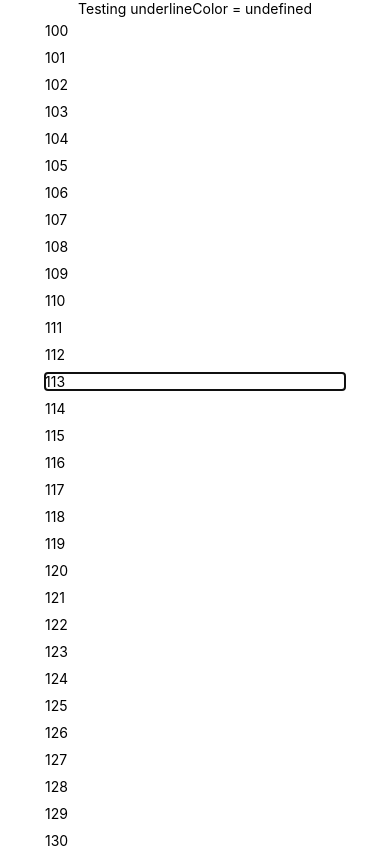
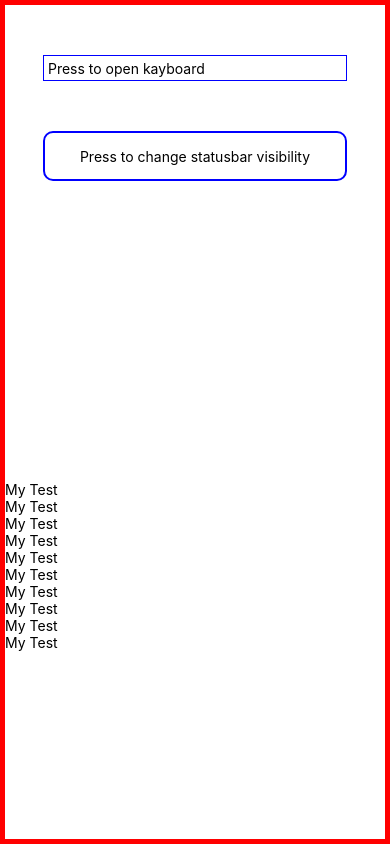
Before and after one commit to fabOnReact/AwesomeProject, a React Native app: screen / in a window 390 px wide. Shown: the top 848 px of the page. Built offline with nearby package versions, Linux system fonts and the light colour scheme.

Commit message:
permissions example

```diff
--- a/App.js
+++ b/App.js
@@ -1,140 +1,93 @@
-/**
- * A test component to reproduce the crash reported at
- * https://github.com/facebook/react-native/issues/17530
- */
+import * as React from 'react';
+import { TextInput, View, TouchableOpacity, StatusBar, Text, StyleSheet } from 'react-native';
+import {PermissionsAndroid} from 'react-native';
 
-import * as React from "react";
-import { View, ScrollView, TextInput, Text, StyleSheet } from "react-native";
+async function requestAllPermissions() {
+  try {
+    const granted = await PermissionsAndroid.requestMultiple(
+    [PermissionsAndroid.PERMISSIONS.CAMERA, PermissionsAndroid.PERMISSIONS.RECORD_AUDIO]
+  );
 
-// These are the test parameters
-const params = {
-  underlineColors: ["red", undefined, "transparent", "rgba(0, 0, 0, 0)"],  // The colors to test
-  numberOfInputs: 100, // How many TextInput to render at a time
-  focusIntervalMs: 200, // How often to change focus between them
-  displayForMs: 3000, // How long to display them (set to 0 for indefinite)
-  delayDisplayForMs: 10, // How long to delay between displays
-  withScrollView: false // Whether to use a ScrollView
-};
-
-const testText = index =>
-  `Testing underlineColor = ${params.underlineColors[index] || "undefined"}`;
-
-class AndroidTextInputTest extends React.Component{
-  state = {
-    underlineColorIndex: 0,
-    showInputs: true,
-    startKey: 0
-  };
-  mounted = false;
-  focusInterval = undefined;
-  textInputRefs = undefined;
-  focussedInputIndex = 0;
-
-  componentDidMount() {
-    console.log(`Testing with params = `, JSON.stringify(params));
-    this.mounted = true;
-    setTimeout(this._showInputs, params.delayDisplayForMs);
-    setInterval(this._focusAnInput, params.focusIntervalMs);
+  if (granted[PermissionsAndroid.PERMISSIONS.CAMERA] == PermissionsAndroid.RESULTS.GRANTED) {
+    console.warn('You can use the camera');
+  } else {
+    console.warn('Camera permission denied');
   }
 
-  componentWillUnmount() {
-    clearInterval(this.focusInterval);
-    this.mounted = false;
+  } catch (err) {
+    console.warn(err);
+  }
+}
+
+export default class App extends React.Component {
+  constructor(props) {
+    super(props);
+    requestAllPermissions();
   }
 
-  _focusAnInput = () => {
-    if (this.mounted && this.textInputRefs) {
-      if (this.focussedInputIndex >= this.textInputRefs.length) {
-        this.focussedInputIndex = 0;
-      }
-      const textInputRef = this.textInputRefs[this.focussedInputIndex];
-      const textInput = this.refs[textInputRef];
-      if (textInput) {
-        this.focussedInputIndex++;
-        this.refs[textInputRef].focus();
-      }
-    }
-  };
+  state = {
+    statusBarVisible: true,
+  }
 
-  _showInputs = () => {
-    if (this.mounted) {
-      console.log(testText(this.state.underlineColorIndex));
-      this.setState({ showInputs: true });
-      if (params.displayForMs) {
-        setTimeout(this._unshowInputs, params.displayForMs);
-      }
-    }
-  };
-
-  _unshowInputs = () => {
-    this.focussedInputIndex = 0;
-    this.textInputRefs = undefined;
-    if (this.mounted) {
-      let next = this.state.underlineColorIndex + 1;
-      if (next === params.underlineColors.length) {
-        next = 0;
-      }
-      this.setState({
-        underlineColorIndex: next,
-        showInputs: false,
-        startKey: this.state.startKey + params.numberOfInputs
-      });
-      setTimeout(this._showInputs, params.delayDisplayForMs);
-    }
-  };
+  onPress = () => {
+    const { statusBarVisible } = this.state;
+    StatusBar.setHidden(!statusBarVisible);
+    this.setState({ statusBarVisible: !statusBarVisible })
+  }
+  componentDidMount() {
+  }
 
   render() {
-    const textInputs = [];
-    const { underlineColorIndex } = this.state;
-    const underlineColor = params.underlineColors[underlineColorIndex];
-
-    const refs = [];
-
-    if (this.state.showInputs) {
-      for (let i = 0; i < params.numberOfInputs; i++) {
-        const key = this.state.startKey + i + "";
-        refs.push(key);
-        textInputs.push(
-          <TextInput
-            ref={key}
-            key={key}
-            placeholder={key}
-            underlineColorAndroid={underlineColor}
-            style={styles.textInput}
-          />
-        );
-      }
-      if (!this.textInputRefs) {
-        this.textInputRefs = refs;
-      }
-    }
-
     return (
-      <View style={styles.mainView}>
-        <Text>{testText(underlineColorIndex)}</Text>
-        {params.withScrollView ? (
-          <React.Fragment>
-            <Text>With ScrollView</Text>
-            <ScrollView>{textInputs}</ScrollView>
-          </React.Fragment>
-        ) : (
-          <React.Fragment>{textInputs}</React.Fragment>
-        )}
+      <View style={styles.container}>
+        <TextInput style={styles.textInput} placeholder=' Press to open kayboard'/>
+        <TouchableOpacity style={styles.button} onPress={this.onPress}>
+          <Text>Press to change statusbar visibility</Text>
+        </TouchableOpacity>
+        <View
+          style={{marginTop:300}}>
+          <Text>My Test</Text>
+          <Text>My Test</Text>
+          <Text>My Test</Text>
+          <Text>My Test</Text>
+          <Text>My Test</Text>
+          <Text>My Test</Text>
+          <Text>My Test</Text>
+          <Text>My Test</Text>
+          <Text>My Test</Text>
+          <Text>My Test</Text>
+        </View>
       </View>
     );
   }
 }
 
 const styles = StyleSheet.create({
-  mainView: {
+  container: {
     flex: 1,
-    alignItems: "center"
+    borderWidth: 5,
+    borderColor: 'red'
   },
+
   textInput: {
-    backgroundColor: "white",
-    margin: 5,
-    width: 300
+    width: '80%',
+    height: 26,
+    marginTop: 50,
+    alignSelf: 'center',
+    borderColor: 'blue',
+    borderWidth: 1,
+  },
+
+  button: {
+    width: '80%',
+    height: 50,
+    marginTop: 50,
+    alignSelf: 'center',
+    borderColor: 'blue',
+    borderWidth: 2,
+    borderRadius: 10,
+
+    alignItems: 'center',
+    justifyContent: 'center',
   }
 });
-
-export default AndroidTextInputTest;
```
